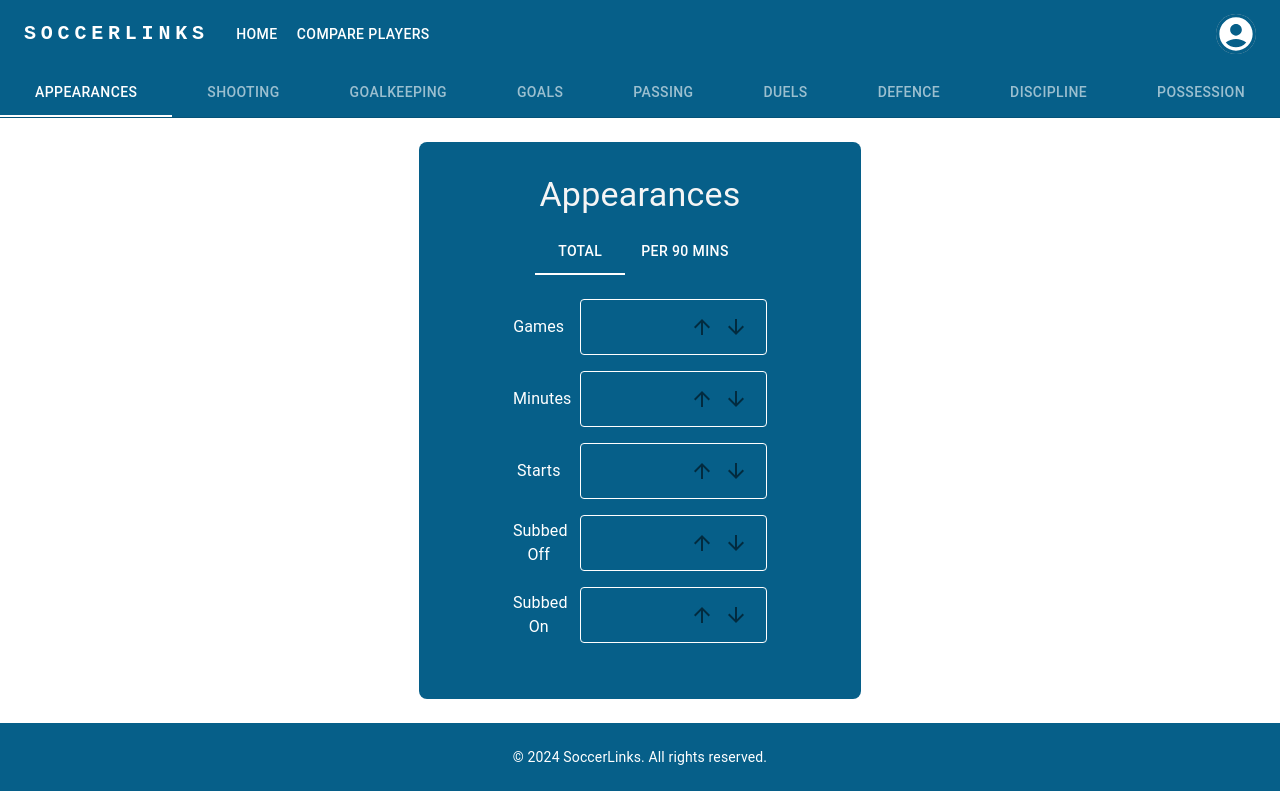
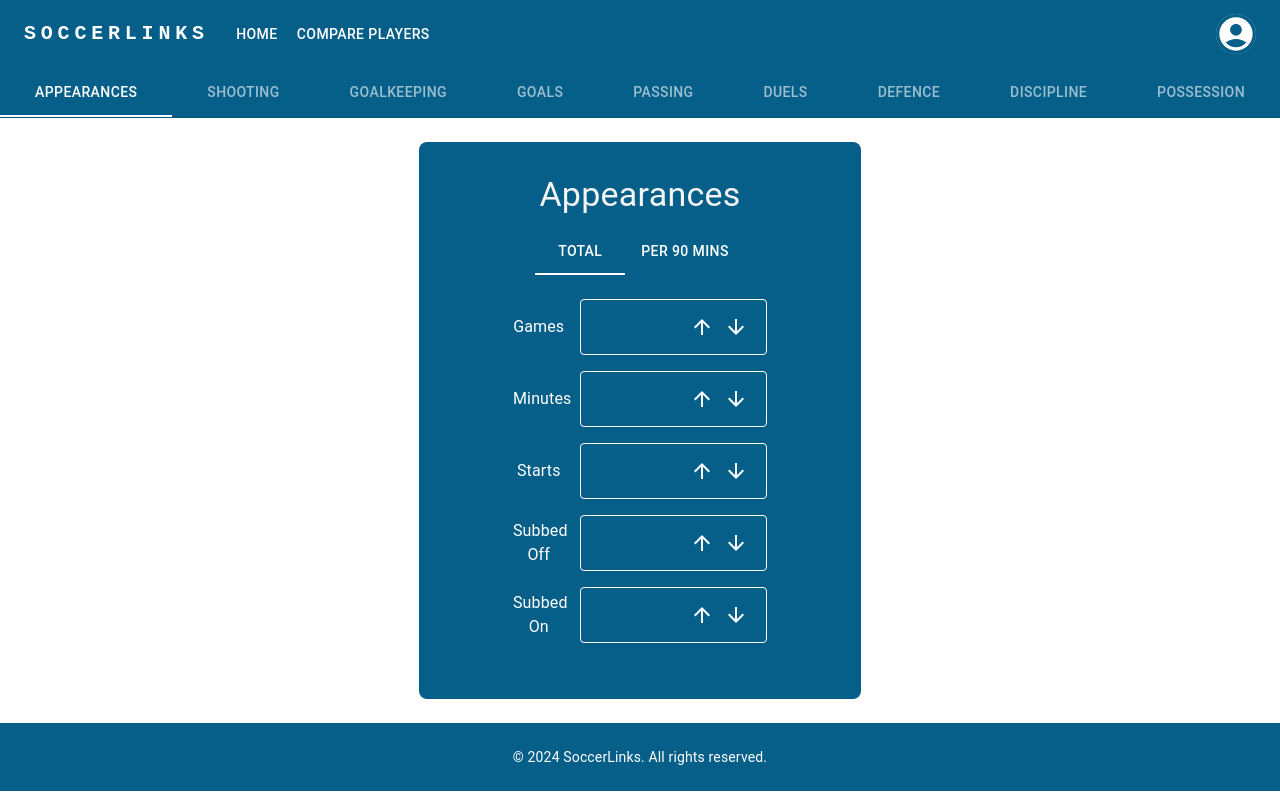
Before and after one commit to asayenju/soccerLink, a React (Create React App) app in the folder frontend/: page / in a window 1280 px wide. Built offline with nearby package versions, Linux system fonts and the light colour scheme.

Commit message:
Styling added to textfield and input field

```diff
--- a/frontend/src/components/AppearancesContainer.js
+++ b/frontend/src/components/AppearancesContainer.js
@@ -14,24 +14,28 @@ import InputAdornment from '@mui/material/InputAdornment';
 
 const WhiteBorderTextField = styled(TextField)({
   '& .MuiOutlinedInput-root': {
-    borderColor: 'white', // Set border color to white
-    color: 'white', // Set text color to white
+    borderColor: 'white',
+    color: 'white',
     '&:hover .MuiOutlinedInput-notchedOutline': {
-      borderColor: 'white', // Hover state for border
+      borderColor: 'white',
     },
     '&.Mui-focused .MuiOutlinedInput-notchedOutline': {
-      borderColor: 'white', // Focused state for border
+      borderColor: 'white',
     },
     '& .MuiOutlinedInput-notchedOutline': {
-      borderColor: 'white', // Default state for border
+      borderColor: 'white',
     },
   },
   '& label.Mui-focused': {
-    color: 'white', // Label color when focused
+    color: 'white',
   },
   '& label': {
-    color: 'white', // Default label color
+    color: 'white',
   },
+});
+
+const WhiteIconButton = styled(IconButton)({
+  color: 'white',
 });
 
 export default function AppearancesContainer({
@@ -49,7 +53,15 @@ export default function AppearancesContainer({
   sub_off_per_90,
   sub_on_per_90,
 }) {
-  const renderTextField = (label, name, value, handleChange) => (
+  const renderTextField = (label, name, value, handleChange) => {
+    const handleInputChange = (e) => {
+      const { name, value } = e.target;
+      if (/^\d*$/.test(value)) {
+        handleChange(e);
+      }
+    };
+
+    return (
       <Grid container spacing={2} alignItems="center">
         <Grid item xs={3}>
           <Typography variant="body1" sx={{ color: 'white' }}>
@@ -58,23 +70,19 @@ export default function AppearancesContainer({
         </Grid>
         <Grid item xs={9}>
           <WhiteBorderTextField
-          type="text" // Set type to text
+            type="text"
             name={name}
             value={value}
-          onChange={handleChange}
+            onChange={handleInputChange}
             InputLabelProps={{
               shrink: true,
             }}
             InputProps={{
-            inputProps: {
-              step: 1,
-              min: 0,
-            },
               endAdornment: (
                 <InputAdornment position="end">
                   {isForm && (
                     <>
-                    <IconButton
+                      <WhiteIconButton
                         aria-label="increase"
                         size="small"
                         onClick={() =>
@@ -84,8 +92,8 @@ export default function AppearancesContainer({
                         }
                       >
                         <ArrowUpwardIcon />
-                    </IconButton>
-                    <IconButton
+                      </WhiteIconButton>
+                      <WhiteIconButton
                         aria-label="decrease"
                         size="small"
                         onClick={() =>
@@ -98,7 +106,7 @@ export default function AppearancesContainer({
                         }
                       >
                         <ArrowDownwardIcon />
-                    </IconButton>
+                      </WhiteIconButton>
                     </>
                   )}
                 </InputAdornment>
@@ -108,6 +116,7 @@ export default function AppearancesContainer({
         </Grid>
       </Grid>
     );
+  };
 
   const totalStats = (
     <Grid container spacing={2} direction="column">
@@ -122,12 +131,7 @@ export default function AppearancesContainer({
       </Grid>
       <Grid item>
         {isForm ? (
-          renderTextField(
-            'Minutes',
-            'minutes',
-            formData.minutes || '',
-            handleChange
-          )
+          renderTextField('Minutes', 'minutes', formData.minutes || '', handleChange)
         ) : (
           <Typography variant="body1">
             Minutes: {minutes ? minutes : 'N/A'}
```
Lines whose indentation alone changed are shown as unchanged.
